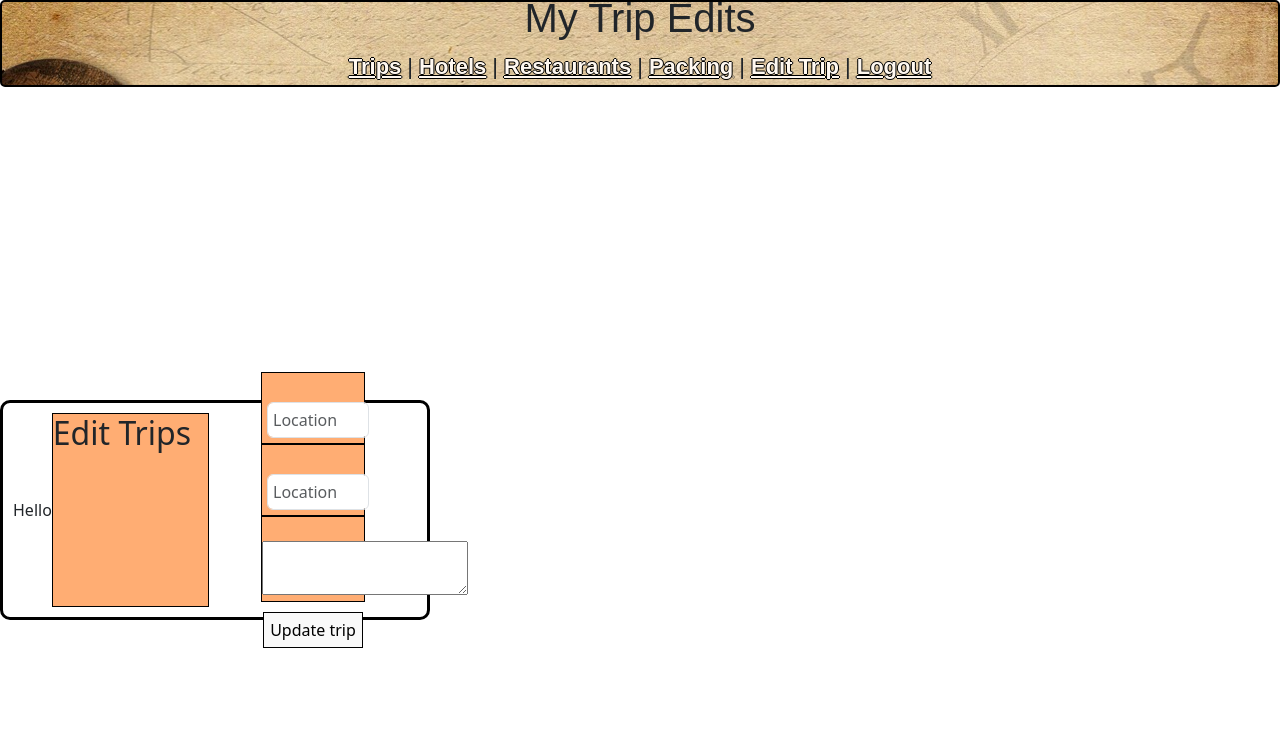
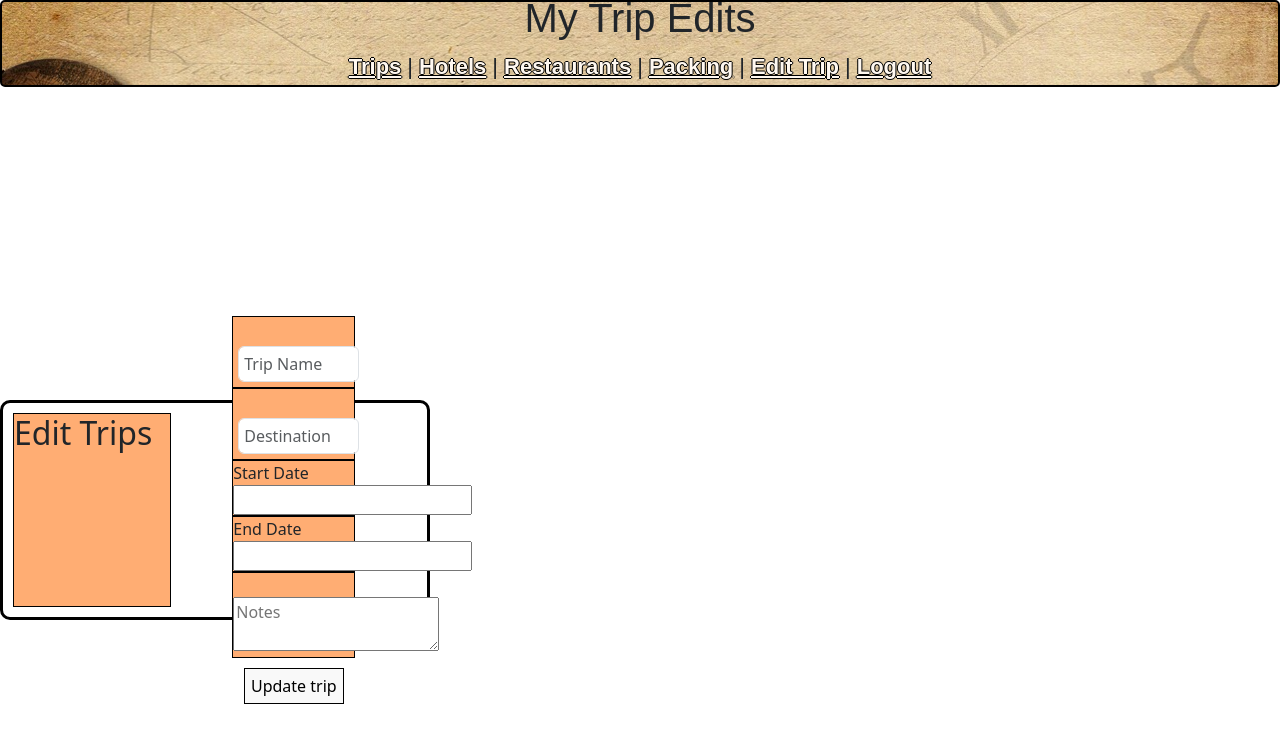
Before and after one commit to devbelle/Project-3, a React (Vite) app in the folder Adventure Awaits/client/: page /trip/tripId in a window 1280 px wide. Shown: the top 734 px of the page. Built offline with nearby package versions, Linux system fonts and the light colour scheme; no server answers.

Commit message:
Still working on fuctionality

```diff
--- a/Adventure Awaits/client/src/pages/EditTripPage.jsx
+++ b/Adventure Awaits/client/src/pages/EditTripPage.jsx
@@ -1,6 +1,7 @@
 import styled from "styled-components";
+import DatePicker from "react-datepicker";
 import { Link, useParams } from "react-router-dom";
-import { useState } from "react";
+import { useState, useEffect } from "react";
 import Auth from "../utils/auth";
 //import axios from 'axios';
 import { useMutation, useQuery } from "@apollo/client";
@@ -47,7 +48,6 @@ const Input = styled.input`
   margin: 5px;
 `;
 
-//Suspect to change once we start plugging in the server side. creating a direct copy of trip page to add trips
 
 const EditTripPage = () => {
   const { tripId } = useParams();
@@ -57,11 +57,11 @@ const EditTripPage = () => {
   }
 
   console.log("Trip Id", tripId);
-  const [formState, setFormState] = useState({
-    title: "",
-    destination: "",
-    message: "",
-  });
+  // const [formState, setFormState] = useState({
+  //   title: "",
+  //   destination: "",
+  //   message: "",
+  // });
 
   const { data } = useQuery(QUERY_TRIP, { variables: { tripId } });
   console.log(tripId);
@@ -71,19 +71,54 @@ const EditTripPage = () => {
 
   const trip = data?.trip || {};
   console.log(trip);
+  const [formState, setFormState] = useState({
+    title: trip.title || "",
+    destination: trip.destination || "",
+    message: trip.message || "",
+    startDate: trip.startDate ? new Date(trip.startDate) : null,
+    endDate: trip.endDate ? new Date(trip.endDate) : null,
+   });
+
+  const handleInputChange = (event) => {
+    const { name, value } = event.target;
+    setFormState({
+       ...formState,
+       [name]: value,
+    });
+   };
+
+   useEffect(() => {
+    console.log('Updated formState:', formState);
+    }, [formState]);
+
+
 
   const handleFormSubmit = async (event) => {
+    event.preventDefault();
+    if (!formState.title || !formState.destination) {
+      // Show an error message or prevent form submission
+      console.error('Title and destination are required.');
+      return;
+   }
     try {
-      const { data } = editTrip({
+      const { data } = await editTrip({
         variables: {
           tripId: tripId,
           tripName: formState.title,
           message: formState.message,
           destination: formState.destination,
-          startDate: formState.startDate,
-          endDate: formState.endDate,
+          startDate: formState.startDate ? formState.startDate.toISOString() : null,
+          endDate: formState.endDate ? formState.endDate.toISOString() : null,
         },
       });
+      setFormState({
+        title: data.updateTrip.title,
+        destination: data.updateTrip.destination,
+        message: data.updateTrip.message,
+        startDate: data.updateTrip.startDate,
+        endDate: data.updateTrip.endDate,
+      });
+      console.log('Submitting form with state:', formState);
     } catch (err) {
       console.log(err);
     }
@@ -99,7 +134,7 @@ const EditTripPage = () => {
         marginTop="10px"
         imgSrc="/images/globe.jpg"
       />
-      Hello
+
       <Section>
         <h2>Edit Trips</h2>
       </Section>
@@ -111,9 +146,10 @@ const EditTripPage = () => {
           <Input
             type="text"
             className="form-control"
-            name="location"
-            placeholder="Location"
+            name="title"
+            placeholder="Trip Name"
             defaultValue={trip.title}
+            onChange={handleInputChange}
           />
           {/* Destination use state*/}
         </Section>
@@ -122,14 +158,40 @@ const EditTripPage = () => {
           <Input
             type="text"
             className="form-control"
-            name="location"
-            placeholder="Location"
+            name="destination"
+            placeholder="Destination"
+            defaultValue={trip.destination}
+            onChange={handleInputChange}
           />
           {/* Destination use state*/}
         </Section>
         <Section>
+                <label htmlFor="start-date">Start Date</label>
+                <DatePicker
+                        selectsStart
+                        selected = {formState.startDate}
+                        onChange = {(date) => setFormDate({ ...formState, startDate: date })}
+                        startDate = {formState.startDate}
+                    />
+                    </Section>
+                    <Section>
+                    <label htmlFor="start-date">End Date</label>
+                <DatePicker
+                        selectsStart
+                        selected = {formState.endDate}
+                        onChange = {(date) => setFormState({ ...formState, endDate: date })}
+                        endDate = {formState.endDate}
+                        startDate={formState.startDate}
+                        minDate = {formState.startDate}
+                />
+                    </Section>
+        <Section>
           <label className="" htmlFor="message"></label>
-          <textarea className="" name="" placeholder=""></textarea>
+          <textarea className=""
+          name="message"
+          placeholder="Notes"
+          defaultValue={trip.message}
+          onChange={handleInputChange}></textarea>
           {/* Note use state */}
         </Section>
         <Button
```
